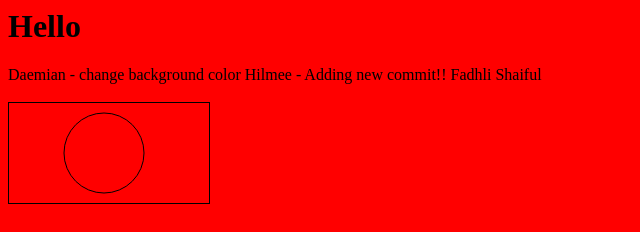
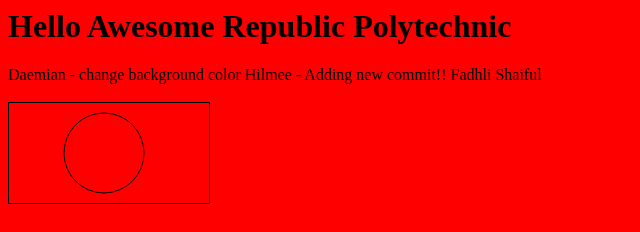
Before and after one commit to daemianKoh/CW1, a plain HTML site: page hello.html in a window 1280 px wide. Shown: the whole page, without its empty margins (0-640 px from the left). Drawn offline with Linux system fonts and the light colour scheme.

Commit message:
Update hello.html
change h1 tag

```diff
--- a/hello.html
+++ b/hello.html
@@ -1,7 +1,7 @@
 <html>
 <title>Course work 1</title>
 <body style="background-color:red">
-<h1> Hello </h1>
+<h1> Hello Awesome Republic Polytechnic </h1>
 Daemian - change background color
 Hilmee - Adding new commit!!
 Fadhli
```
